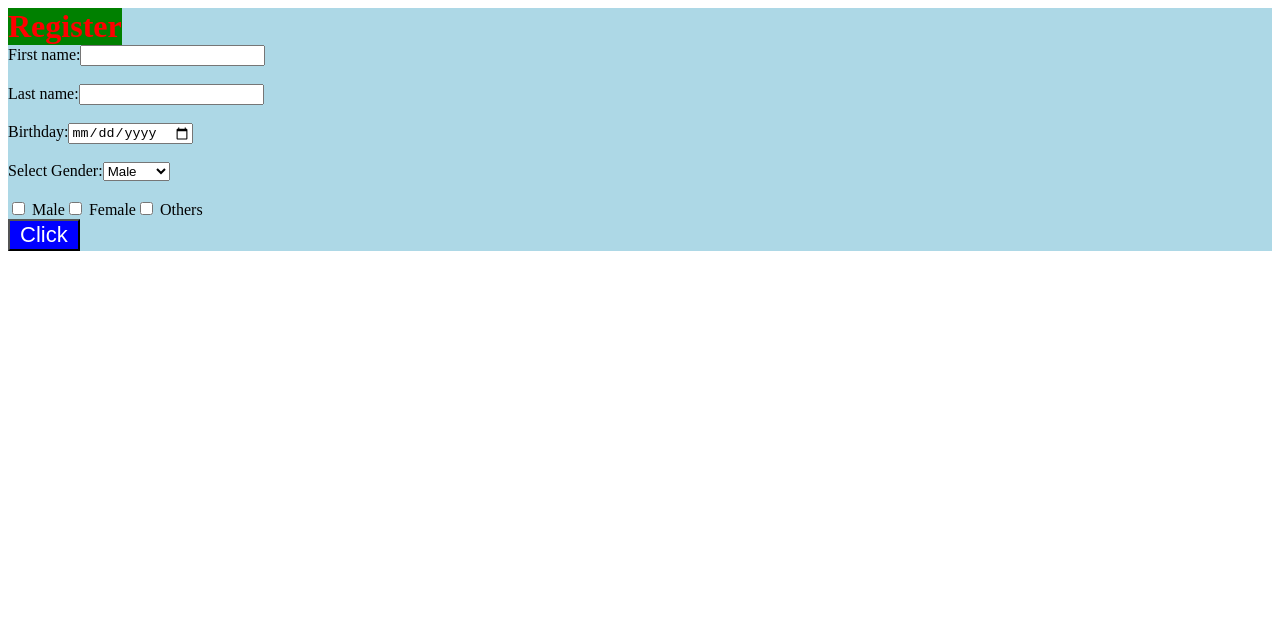
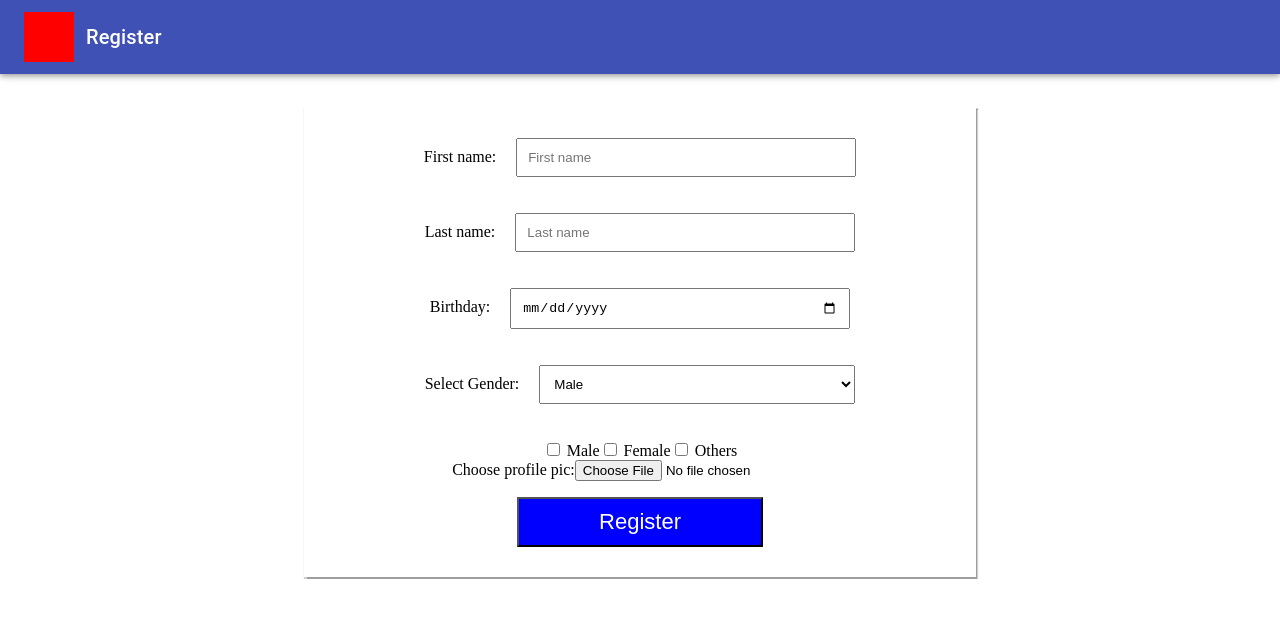
Before and after one commit to nikeshshetye/react-sample-structure, a React (Create React App) app: page / in a window 1280 px wide. Shown: the top 618 px of the page. Built offline with nearby package versions, Linux system fonts and the light colour scheme.

Commit message:
- navdrwaer

```diff
--- a/src/pages/Home/index.js
+++ b/src/pages/Home/index.js
@@ -1,4 +1,8 @@
 import React from 'react';
+import { AppBar, Toolbar, Drawer, List, ListItem, ListItemIcon, ListItemText, IconButton, Typography } from '@material-ui/core';
+import { makeStyles, useTheme } from '@material-ui/core/styles';
+import { InboxIcon, ChevronLeftIcon, ChevronRightIcon, MenuIcon } from '@material-ui/icons';
+import clsx from 'clsx';
 
 class Home extends React.Component {
    constructor() {
@@ -8,6 +12,13 @@ class Home extends React.Component {
          lname: '',
          birthdayDate: '',
          gender: '',
+         img: '',
+         isDrawerOpen: false
+      }
+
+      const data = localStorage.getItem('loggedIn');
+      if (data !== undefined && data !== null) {
+         console.log('local:', data);
       }
    }
 
@@ -27,62 +38,210 @@ class Home extends React.Component {
       this.setState({ gender: event.target.value });
    }
 
+   onSubmitClick = () => {
+      console.log('Form submitted, Data: ', this.state);
+      localStorage.setItem('loggedIn', true);
+   }
+
+   onProfileImageChange = (event) => {
+      // event.preventDefault();
+      console.log('onProfileImageChange', event.target.files[0]);
+      this.setState({
+         img: URL.createObjectURL(event.target.files[0])
+      });
+   }
+
+   handleDrawerOpen = () => {
+      this.setState({
+         isDrawerOpen: true
+      });
+   };
+
+   handleDrawerClose = () => {
+      this.setState({
+         isDrawerOpen: false
+      });
+   }
+
    render() {
+      // const classes = useStyles();
+      // const theme = useTheme();
+      // const [open, setOpen] = React.useState(false);
       return (
-            <div style={{ backgroundColor: "lightblue", width: '100%', alignItems: 'center' }}>
-                <h1 style={{ color: "red", backgroundColor: 'green', margin: 'auto', display: 'inline-block', textAlign: 'center' }}>Register</h1>
-                <div style={{}}>
-                    <form /* className={classes.root} */ noValidate autoComplete="off">
+         <div className="main" style={styles.containerStyle}>
+            <AppBar
+               position="fixed"
+            >
+               <Toolbar>
+                  <IconButton
+                     color="inherit"
+                     aria-label="open drawer"
+                     onClick={this.handleDrawerOpen}
+                     edge="start"
+                  >
+                     {/* <MenuIcon /> */}
+                     <view style={{ width: 50, height: 50, backgroundColor: 'red' }} />
+                  </IconButton>
+                  <Typography variant="h6" noWrap>
+                     Register
+                  </Typography>
+               </Toolbar>
+            </AppBar>
+
+            <Drawer
+               variant="persistent"
+               anchor="left"
+               open={this.state.isDrawerOpen}
+            >
+               <div>
+                  <IconButton onClick={this.handleDrawerClose}>
+                     {/* {theme.direction === 'ltr' ? <ChevronLeftIcon /> : <ChevronRightIcon />} */}
+                     <view style={{ width: 50, height: 50, backgroundColor: 'blue' }} />
+                  </IconButton>
+               </div>
+               <List>
+                  {
+                     ['Home', 'About', 'Shoping', 'Posts'].map((item, index) => {
+                        return (
+                           <ListItem button key={item}>
+                              {/* <ListItemIcon><InboxIcon /></ListItemIcon> */}
+                              <ListItemText primary={item} />
+                           </ListItem>
+                        );
+                     })
+                  }
+               </List>
+            </Drawer>
+
+            <main style={{
+               width: '100%', alignItems: 'center', display: 'flex', flexDirection: 'column', marginTop: 100
+            }}>
+               <form
+                  style={styles.formStyle}
+                  noValidate
+                  autoComplete="off"
+               // onSubmit={this.onSubmitClick}
+               >
+                  <div style={{ alignItems: 'center', display: 'flex', flexDirection: 'column' }}>
+                     <div style={styles.inputDivStyle}>
                         <label >First name:
-                        <input type="text" id="fname" name="fname" value={this.state.fname} onChange={this.onFirstNameChange} />
+                       <input
+                              style={styles.inputStyle}
+                              type="text"
+                              id="fname"
+                              name="fname"
+                              placeholder={'First name'}
+                              value={this.state.fname}
+                              onChange={this.onFirstNameChange}
+                           />
                         </label>
+                     </div>
                      <br />
                      <br />
+                     <div style={styles.inputDivStyle}>
                         <label >Last name:</label>
-                        <input type="text" id="lname" name="lname" value={this.state.lname} onChange={this.onLastNameChange} />
+                        <input
+                           style={styles.inputStyle}
+                           type="text"
+                           id="lname"
+                           name="lname"
+                           placeholder={'Last name'}
+                           value={this.state.lname}
+                           onChange={this.onLastNameChange}
+                        />
+                     </div>
                      <br />
                      <br />
+                     <div style={styles.inputDivStyle}>
                         <label>Birthday:</label>
-                        <input type="date" id="birthday" name="birthday" value={this.state.birthdayDate} onChange={this.onBirthDateChange} />
+                        <input
+                           style={styles.inputStyle}
+                           type="date"
+                           id="birthday"
+                           name="birthday"
+                           value={this.state.birthdayDate}
+                           onChange={this.onBirthDateChange}
+                        />
+                     </div>
                      <br />
                      <br />
+                     <div style={styles.inputDivStyle}>
                         <label>Select Gender:</label>
-                        <select id="gender" value={this.state.gender} onChange={this.onGenderChange}>
+                        <select style={styles.inputStyle} id="gender" value={this.state.gender} onChange={this.onGenderChange}>
                            <option value="male">Male</option>
                            <option value="female">Female</option>
                            <option value="others">Others</option>
                         </select>
+                     </div>
                      <br />
                      <br />
-
+                     <div style={styles.inputDivStyle}>
                         <input type="checkbox" id="gender1" name="gender1" value="Male" />
-                        <label for="gender1"> Male</label>
+                        <label> Male</label>
                         <input type="checkbox" id="gender2" name="gender2" value="Female" />
-                        <label for="gender2"> Female</label>
+                        <label> Female</label>
                         <input type="checkbox" id="gender3" name="gender3" value="Others" />
-                        <label for="gender3"> Others</label>
+                        <label> Others</label>
+                     </div>
+                     <div style={styles.inputDivStyle}>
+                        <label>
+                           Choose profile pic:
+                      <input type="file" name='myImage' onChange={this.onProfileImageChange} />
+                        </label>
+                        {
+                           this.state.img.length > 0 ?
+                              <img src={this.state.img} style={{ width: 200, height: 200 }}></img>
+                              :
+                              null
+                        }
+                     </div>
                      <button
-                            onClick={() => {
-                                console.log('i clicked', this.state);
-                            }}
+                        onClick={this.onSubmitClick}
                         name="click"
                         type="button"
-                            style={{ backgroundColor: "blue", color: "white", fontSize: 22, fontWeight: 10000/* , float: 'right' */, display: "block", textAlign: "center", paddingLeft: 10, paddingRight: 10 }}
+                        style={styles.btnStyle}
                      >
-                            Click
+                        Register
                    </button>
-                    </form >
-                    {/* <form>
-                        <label>
-                            Name:
-    <input type="text" name="name" />
-                        </label>
-                        <input type="submit" value="Submit" />
-                    </form> */}
-                </div >
+                  </div>
+               </form>
+            </main>
          </div >
       );
    }
 }
 
+const styles = {
+   containerStyle: {
+      display: 'flex',
+      flexDirection: 'column',
+      alignItems: 'center'
+   },
+   inputDivStyle: {
+      width: '100%',
+      textAlign: 'center'
+   },
+   formStyle: {
+      /* textAlign: 'center', */
+      boxShadow: '1px 0.5px 1px 1px #9E9E9E',
+      width: '50%',
+      padding: '30px 20px 30px'
+   },
+   inputStyle: {
+      width: '50%',
+      padding: 10,
+      marginLeft: 20,
+   },
+   btnStyle: {
+      backgroundColor: "blue",
+      color: "white",
+      fontSize: 22,
+      fontWeight: 10000,
+      display: "block",
+      textAlign: "center",
+      padding: '10px 80px 10px',
+      marginTop: 16
+   }
+};
+
 export default Home;
```
Also changed, not shown: package.json (+5 -3 lines), 1 other file (tests, documents, lock files or other folders). Lines whose indentation alone changed are shown as unchanged.
